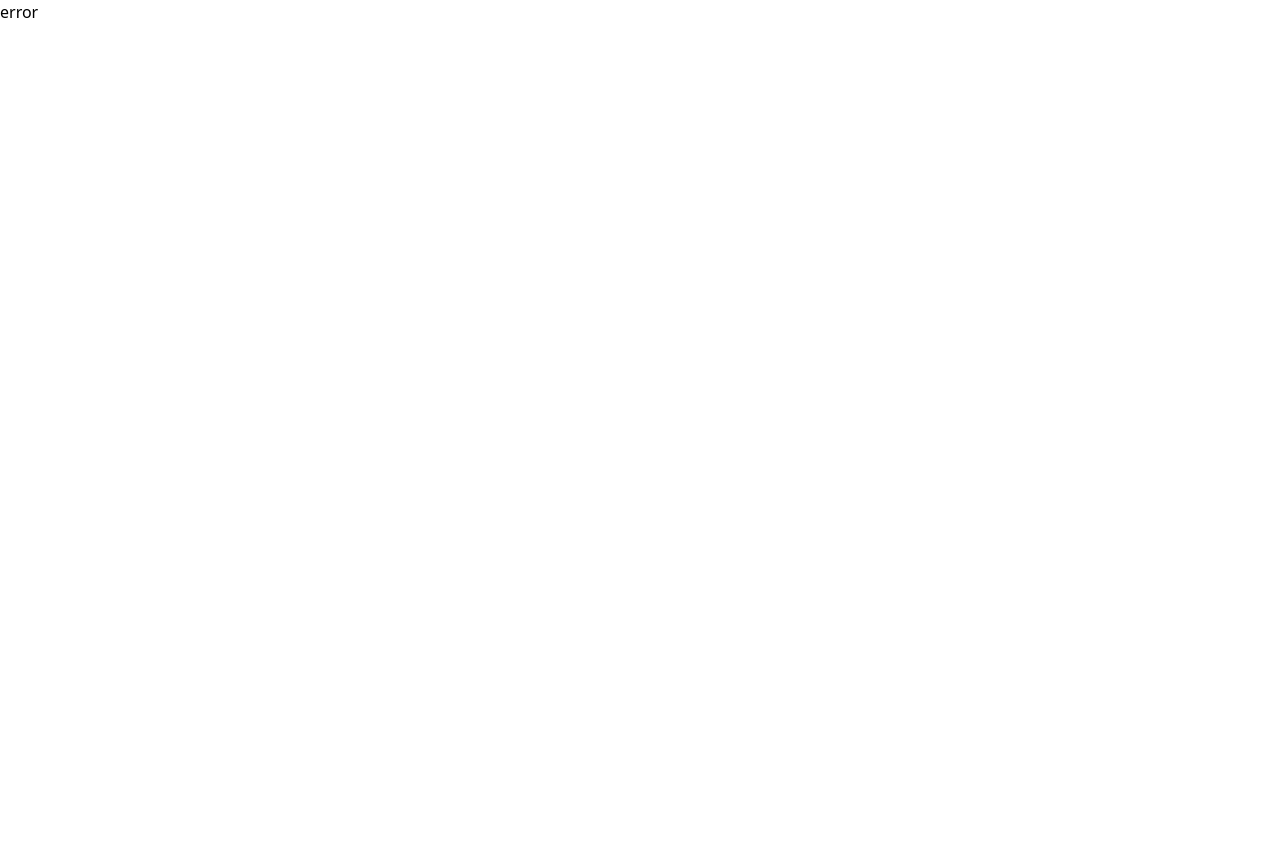
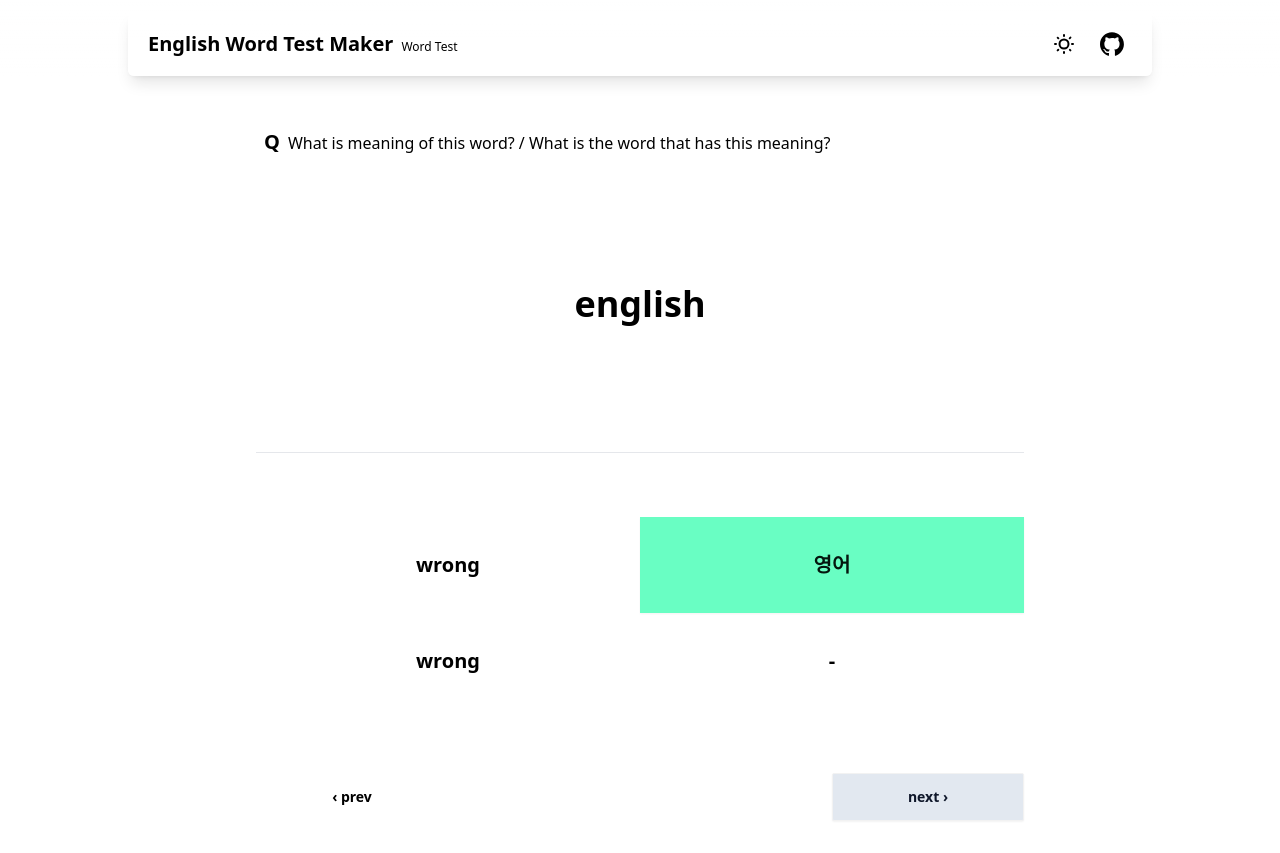
Before and after one commit to lala-p/englishwordtestmaker, a React (Vite) app: page /wordtest/result in a window 1280 px wide. Before the commit this address had no page. Before the commit the page ends 800 px from the top, so only its background shows below. Built offline with nearby package versions, Linux system fonts and the light colour scheme.

Commit message:
Step component 간단한 퍼블 예시 작업

```diff
--- a/src/components/common/paginationNav/PaginationLinkNav.tsx
+++ b/src/components/common/paginationNav/PaginationLinkNav.tsx
@@ -26,22 +26,22 @@ const PaginationLinkNav = (props: { currentPage: number; lastPage: number; pageL
 					<>
 						<Link to={props.makePageLinkFun(1)}>
 							<button className="join-item btn btn-ghost text-xs" onClick={scrollTop}>
-								first
+								&lt;&lt;
 							</button>
 						</Link>
 						<Link to={props.makePageLinkFun(rowStartPage - 1)}>
 							<button className="join-item btn btn-ghost text-xs" onClick={scrollTop}>
-								prev
+								&lt;
 							</button>
 						</Link>
 					</>
 				) : (
 					<>
 						<button className="join-item btn btn-ghost text-xs disabled:bg-opacity-0" disabled={true}>
-							first
+							&lt;&lt;
 						</button>
 						<button className="join-item btn btn-ghost text-xs disabled:bg-opacity-0" disabled={true}>
-							prev
+							&lt;
 						</button>
 					</>
 				)
@@ -70,22 +70,22 @@ const PaginationLinkNav = (props: { currentPage: number; lastPage: number; pageL
 					<>
 						<Link to={props.makePageLinkFun(rowEndPage + 1)}>
 							<button className="join-item btn btn-ghost text-xs" onClick={scrollTop}>
-								next
+								&gt;
 							</button>
 						</Link>
 						<Link to={props.makePageLinkFun(props.lastPage)}>
 							<button className="join-item btn btn-ghost text-xs" onClick={scrollTop}>
-								last
+								&gt;&gt;
 							</button>
 						</Link>
 					</>
 				) : (
 					<>
 						<button className="join-item btn btn-ghost text-xs disabled:bg-opacity-0" disabled={true}>
-							next
+							&gt;
 						</button>
 						<button className="join-item btn btn-ghost text-xs disabled:bg-opacity-0" disabled={true}>
-							last
+							&gt;&gt;
 						</button>
 					</>
 				)
--- a/src/components/common/semantic/Header.tsx
+++ b/src/components/common/semantic/Header.tsx
@@ -57,7 +57,6 @@ const Header = (props: { subTitle?: string }) => {
 					</div>
 				</div>
 			</div>
-			<div className=""></div>
 		</>
 	)
 }
--- a/src/components/page/NotFound.tsx
+++ b/src/components/page/NotFound.tsx
@@ -1,5 +1,14 @@
 const NotFound = () => {
-	return <></>
+	return (
+		<>
+			<div className="absolute top-1/2 left-1/2 transform -translate-x-1/2 -translate-y-1/2">
+				<div className="text-center">
+					<span className="text-6xl mb-6 mr-3">404</span>
+					<span>not found</span>
+				</div>
+			</div>
+		</>
+	)
 }
 
 export default NotFound
--- a/src/components/page/wordTest/Step.tsx
+++ b/src/components/page/wordTest/Step.tsx
@@ -1,18 +1,32 @@
-import { useParams, useNavigate } from "react-router-dom"
-
-import useWordTestStore from "../../../hooks/useWordTestStore"
+import { Header, MainContainer } from "../../common/semantic"
 
 const Step = () => {
-	const { stepNum } = useParams()
-	const navigate = useNavigate()
-
-	const { current } = useWordTestStore()
-
-	if (current === undefined || current) {
-		return <></>
-	}
-
-	return <></>
+	return (
+		<>
+			<Header subTitle="Word Test" />
+			<MainContainer>
+				<div className="max-w-3xl m-auto mt-4 md:mt-8 border-b">
+					<div className="ml-2">
+						<span className="text-xl font-bold mr-2">Q</span>
+						<span className="text-sm md:text-base">What is meaning of this word? / What is the word that has this meaning?</span>
+					</div>
+					<h1 className="text-center font-bold text-3xl md:text-4xl py-16 md:py-32">english</h1>
+				</div>
+				<div className="max-w-3xl m-auto flex-wrap mt-12 md:mt-16">
+					<button className="w-1/2 h-20 md:h-24 btn btn-ghost rounded-none text-xl">wrong</button>
+					<button className="w-1/2 h-20 md:h-24 btn btn-success text-success-content rounded-none text-xl">영어</button>
+					<button className="w-1/2 h-20 md:h-24 btn btn-ghost rounded-none text-xl">wrong</button>
+					<button className="w-1/2 h-20 md:h-24 btn btn-ghost rounded-none text-xl disabled:btn-ghost" disabled={true}>
+						-
+					</button>
+				</div>
+				<div className="max-w-3xl m-auto flex justify-between mt-12 md:mt-16 mb-8">
+					<button className="w-1/4 btn btn-ghost">&lsaquo; prev</button>
+					<button className="w-1/4 btn bg-slate-200 hover:bg-slate-300 text-slate-900">next &rsaquo;</button>
+				</div>
+			</MainContainer>
+		</>
+	)
 }
 
 export default Step
--- a/src/main.tsx
+++ b/src/main.tsx
@@ -8,6 +8,7 @@ import IndexHome from "./components/page/IndexHome"
 import VocabularyList from "./components/page/VocabularyList"
 import CreateWordTest from "./components/page/wordTest/Create"
 import Step from "./components/page/wordTest/Step"
+import NotFound from "./components/page/NotFound"
 
 const queryClient = new QueryClient()
 
@@ -19,6 +20,9 @@ const router = createBrowserRouter(
 			<Route path="/wordtest/create" element={<CreateWordTest />} />
 
 			<Route path="/wordtest/step/:stepNum" element={<Step />} />
+			<Route path="/wordtest/result" element={<Step />} />
+
+			<Route path="*" element={<NotFound />} />
 		</Route>,
 	),
 )
```
